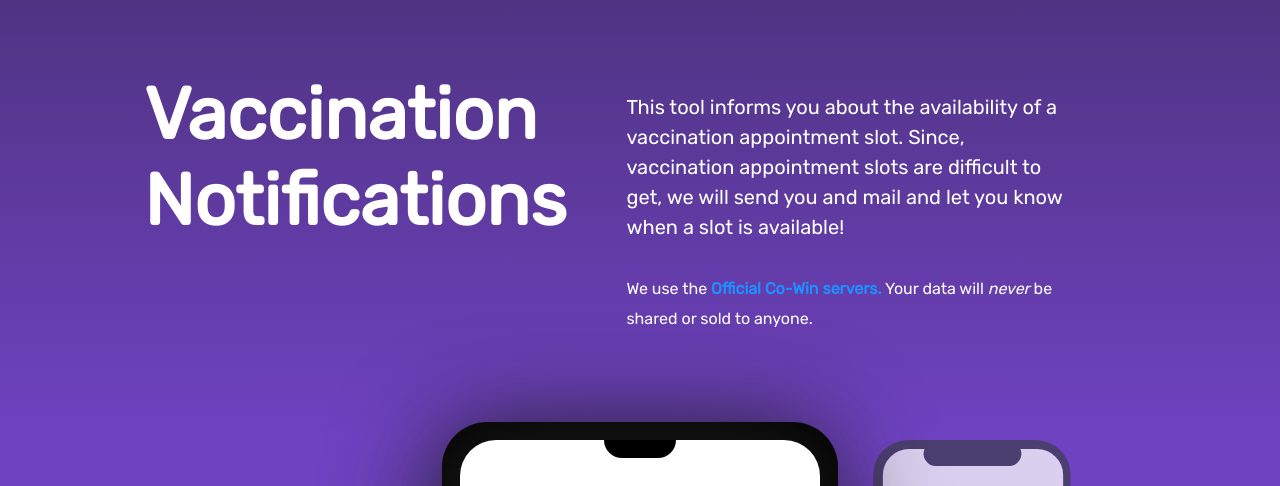
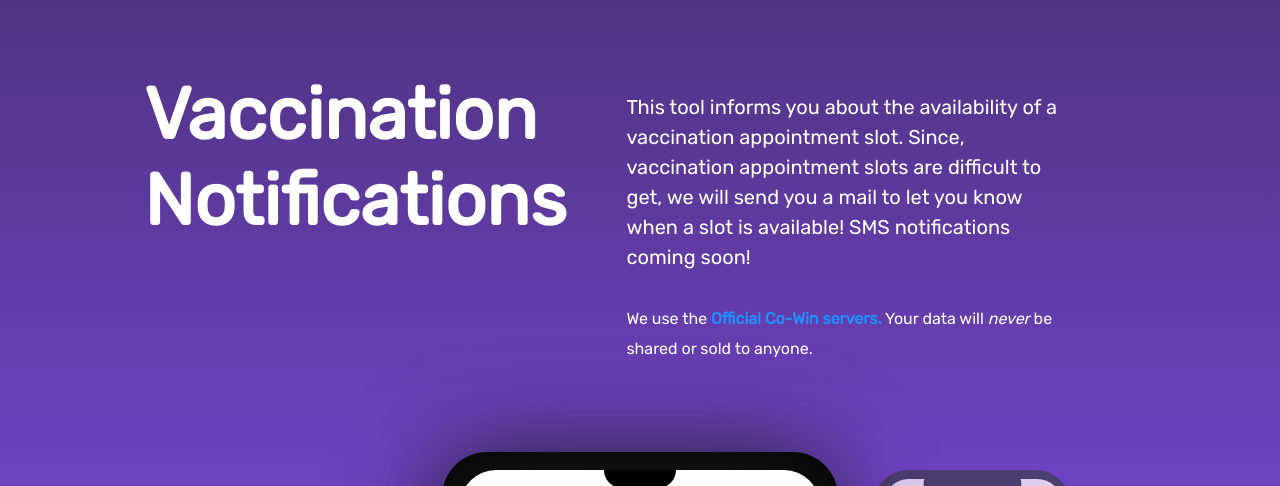
Before and after one commit to Beta-Persei/vaccination-slot-notifier, a Django app: page / in a window 1280 px wide. Shown: the top 486 px of the page. Run offline with Django 4.2, Linux system fonts and the light colour scheme; parts of the project's set-up code (start-up, migrations or seed data) failed here and were passed over; some libraries are stand-ins or nearby versions.

Commit message:
Update base.html

```diff
--- a/subscribers/templates/subscribers/base.html
+++ b/subscribers/templates/subscribers/base.html
@@ -52,7 +52,7 @@
             <h1 class="display-3">Vaccination Notifications</h1>
             <p class="lead" style="padding: 1em 3em;">
                 This tool informs you about the availability of a vaccination appointment slot. Since, vaccination appointment slots
-                are difficult to get, we will send you and mail and let you know when a slot is available! <br><br>
+                are difficult to get, we will send you a mail to let you know when a slot is available! SMS notifications coming soon!<br><br>
 
                 <span style="font-size: 0.8em;">
                     <b>We use the <a href="https://www.cowin.gov.in/home">Official Co-Win servers.</a></b>
```
